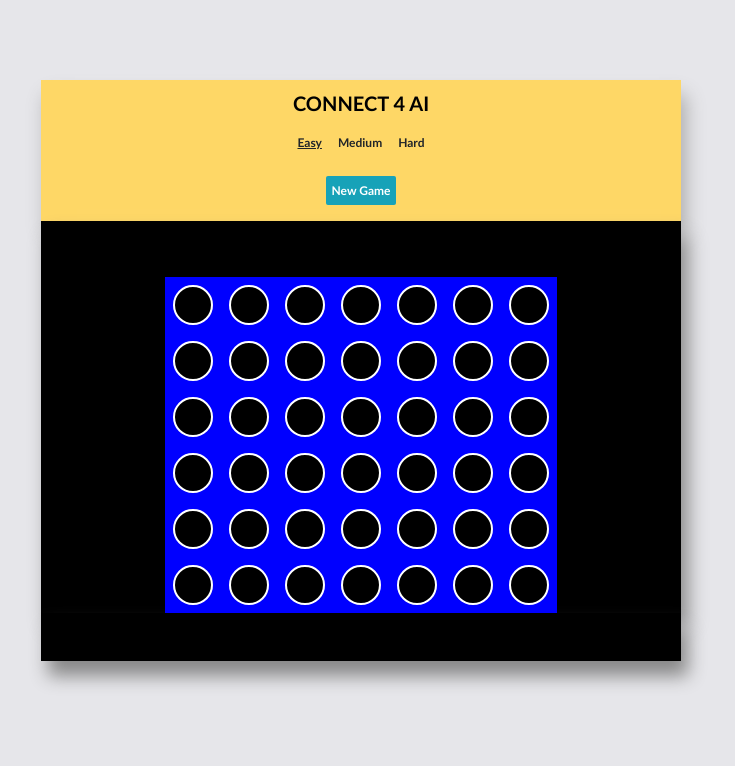
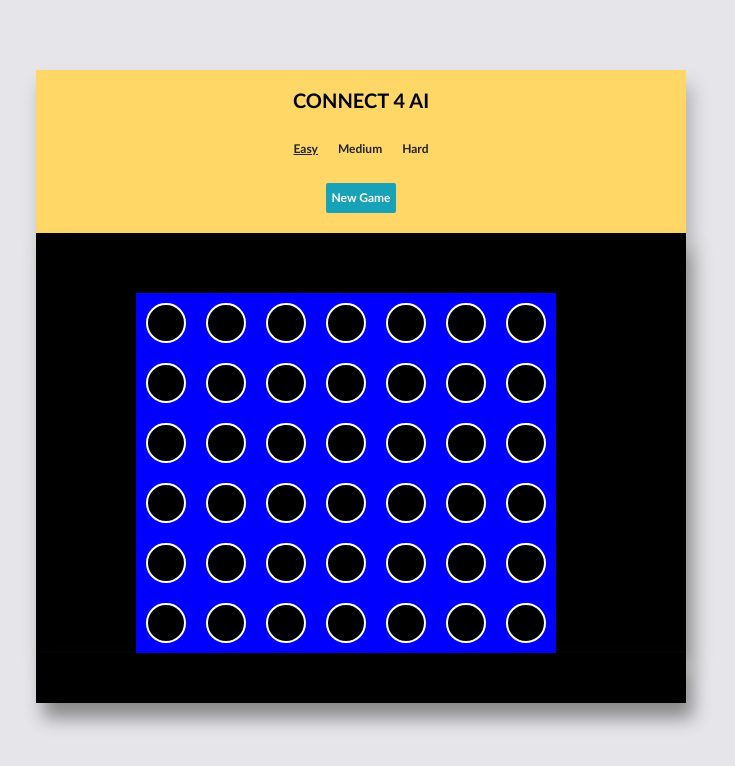
Before and after one commit to jakelawrence/Connect-4-AI, a React (Create React App) app: page / in a window 1280 px wide. Shown: the top 766 px of the page, without its empty margins (279-1014 px from the left). Built offline with nearby package versions, Linux system fonts and the light colour scheme.

Commit message:
Styling Changes

```diff
--- a/src/App.css
+++ b/src/App.css
@@ -38,3 +38,9 @@
     transform: rotate(360deg);
   }
 }
+
+@media only screen and (max-width: 400px) {
+  .App {
+    overflow: hidden;
+  }
+}
--- a/src/components/board.css
+++ b/src/components/board.css
@@ -1,25 +1,25 @@
 .backdrop {
-  padding-top: 10vh;
-
-  width: auto;
+  padding-top: 70px;
+  width: 650px;
+  margin: auto;
 }
-.grid {
+.board {
   transform: rotateX(180deg);
   width: 100%;
 }
 .row {
-  align-items: center;
-  margin: 0 auto;
   display: flex;
+  flex-wrap: wrap;
   justify-content: center;
-  position: relative;
+  margin: auto;
+  width: 650px;
 }
 .head {
   margin: auto;
   cursor: default;
   background-color: #fed766;
   box-shadow: 5px 15px 18px #adadad;
-  width: 80vh;
+  width: 650px;
 }
 
 .foot {
@@ -27,20 +27,20 @@
   cursor: default;
   background-color: black;
   box-shadow: 7px 15px 18px #888;
-  height: 6vh;
-  width: 80vh;
+  height: 50px;
+  width: 650px;
 }
 .title {
   font-family: Futura, Trebuchet MS, Arial, sans-serif;
   color: black;
-  padding: 1vh;
-  font-size: 2.5vh;
+  padding: 15px;
+  font-size: 20px;
   font-weight: bold;
 }
 
 .main {
   background-color: black;
-  width: 80vh;
+  width: 650px;
   height: 100%;
   margin: auto;
   box-shadow: 7px 15px 18px #888;
@@ -51,16 +51,15 @@
 }
 
 .difficultyGroup {
-  border-radius: 6px;
-  margin-bottom: 1vh;
+  margin-bottom: 10px;
 }
 
 .difficultyButton {
   font-family: Futura, Trebuchet MS, Arial, sans-serif;
-  font-size: 1.5vh;
+  font-size: 12px;
   font-weight: bold;
   display: inline-block;
-  margin: 1vh;
+  margin: 10px;
   cursor: pointer;
 }
 
@@ -70,10 +69,10 @@
 
 .difficultyButtonSelected {
   font-family: Futura, Trebuchet MS, Arial, sans-serif;
-  font-size: 1.5vh;
+  font-size: 12px;
   font-weight: bold;
   display: inline-block;
-  margin: 1vh;
+  margin: 10px;
   cursor: pointer;
   text-decoration: underline;
 }
@@ -81,21 +80,47 @@
 .newGameButton {
   color: white;
   font-family: Futura, Trebuchet MS, Arial, sans-serif;
-  font-size: 1.5vh;
+  font-size: 12px;
   font-weight: bold;
   display: inline-block;
-  margin: 1vh;
   cursor: pointer;
-  padding: 0.7vh;
+  padding: 6px;
   border-radius: 2px;
   background-color: #17a2b8;
 }
 
 .newGameButton:hover {
-  transition: 0.5s;
   background-color: #1c8d9e;
 }
 
 .newGame {
-  padding-bottom: 1vh;
+  padding-bottom: 20px;
+  padding-top: 5px;
 }
+
+@media only screen and (max-width: 650px) {
+  .row{
+    width: 100%;
+  }
+  .foot{
+    width: 100%;
+  }
+  .main {
+    width: 100%;
+  }
+  .backdrop {
+    width: 100%;
+  }
+  .head {
+    width: 100%;
+  }
+}
+
+@media only screen and (max-width: 400px) {
+  .backdrop {
+    padding-top: 0;
+  }
+  .foot{
+    height:400px
+  }
+}
--- a/src/components/board.jsx
+++ b/src/components/board.jsx
@@ -11,8 +11,8 @@ const CENTER_COLUMN = Math.floor(COLUMNS / 2);
 
 class Board extends Component {
   state = {
-    //init grid
-    grid: [],
+    //init board
+    board: [],
 
     //for winner message after game over
     winnerColor: "",
@@ -35,13 +35,13 @@ class Board extends Component {
   };
 
   componentDidMount() {
-    const grid = drawBoard();
-    this.setState({ grid });
+    const board = drawBoard();
+    this.setState({ board });
   }
   //for pressing new game
-  resetGrid() {
-    const grid = drawBoard();
-    this.setState({ grid });
+  resetBoard() {
+    const board = drawBoard();
+    this.setState({ board });
     this.setState({ winner: "" });
     this.setState({ gameOver: false });
   }
@@ -57,7 +57,7 @@ class Board extends Component {
         updateDifficulty.medium = "difficultyButton";
         updateDifficulty.hard = "difficultyButton";
         updateDifficulty.depth = 2;
-        this.resetGrid();
+        this.resetBoard();
         break;
       case "medium":
         updateDifficulty.selectedDifficulty = "medium";
@@ -65,7 +65,7 @@ class Board extends Component {
         updateDifficulty.medium = "difficultyButtonSelected";
         updateDifficulty.hard = "difficultyButton";
         updateDifficulty.depth = 3;
-        this.resetGrid();
+        this.resetBoard();
         break;
       default:
         updateDifficulty.selectedDifficulty = "hard";
@@ -73,7 +73,7 @@ class Board extends Component {
         updateDifficulty.medium = "difficultyButton";
         updateDifficulty.hard = "difficultyButtonSelected";
         updateDifficulty.depth = 5;
-        this.resetGrid();
+        this.resetBoard();
         break;
     }
     this.setState({ difficulty: updateDifficulty });
@@ -84,18 +84,18 @@ class Board extends Component {
     //if the game is not over
     if (!this.state.gameOver) {
       //if the column is not completely full of game pieces
-      if (this.state.grid[ROWS - 2][col].piece === 0) {
+      if (this.state.board[ROWS - 2][col].piece === 0) {
         //drop the piece
-        let newGrid = dropPiece(this.state.grid, col, PLAYER);
-        this.setState({ grid: newGrid });
+        let newBoard = dropPiece(this.state.board, col, PLAYER);
+        this.setState({ board: newBoard });
         //check for a four in a row
-        let forWinPlayer = checkForWin(this.state.grid, PLAYER);
+        let forWinPlayer = checkForWin(this.state.board, PLAYER);
         if (forWinPlayer.isWin) {
           //highlight the four in a row with css
-          let finalGrid = highlightWin(forWinPlayer, this.state.grid);
+          let finalBoard = highlightWin(forWinPlayer, this.state.board);
           //set the footer to say the winner
           this.setState({
-            grid: finalGrid,
+            board: finalBoard,
             winner: "YOU WIN!",
             winnerColor: "red",
             gameOver: true,
@@ -105,29 +105,28 @@ class Board extends Component {
 
         //get the score and column returned by the minimax
         let minimaxReturn = minimax(
-          this.state.grid, //game board
+          this.state.board, //game board
           this.state.difficulty.depth, //how many steps the minimax looks ahead
           this.state.difficulty.selectedDifficulty //difficulty selected by user
         );
-        console.log(minimaxReturn);
         // get the row that is corresponding to the column returned by minimax for the placement
-        let rowAI = getNextOpenRow(minimaxReturn.move, this.state.grid);
+        let rowAI = getNextOpenRow(minimaxReturn.move, this.state.board);
         //double check the row isnt full
         if (rowAI < ROWS - 1) {
-          let newGrid = getNewGrid(
+          let newBoard = getNewBoard(
             rowAI,
             minimaxReturn.move,
-            this.state.grid,
+            this.state.board,
             AI
           );
-          this.setState({ grid: newGrid });
+          this.setState({ board: newBoard });
           //check for four in a row
-          let forWinAI = checkForWin(this.state.grid, AI);
+          let forWinAI = checkForWin(this.state.board, AI);
           if (forWinAI.isWin) {
             //highlight four in a row with css
-            let finalGrid = highlightWin(forWinAI, this.state.grid);
+            let finalBoard = highlightWin(forWinAI, this.state.board);
             this.setState({
-              grid: finalGrid,
+              board: finalBoard,
               winner: "AI WINS!",
               winnerColor: "gold",
               gameOver: true,
@@ -140,7 +139,7 @@ class Board extends Component {
   }
 
   render() {
-    const { grid } = this.state;
+    const { board } = this.state;
 
     return (
       <div className="backdrop">
@@ -167,14 +166,14 @@ class Board extends Component {
             </div>
           </div>
           <div className="newGame">
-            <div className="newGameButton" onClick={() => this.resetGrid()}>
+            <div className="newGameButton" onClick={() => this.resetBoard()}>
               New Game
             </div>
           </div>
         </div>
         <div className="main">
-          <div className="grid">
-            {grid.map((row, rowIdx) => {
+          <div className="board">
+            {board.map((row, rowIdx) => {
               return (
                 <div className="row" key={rowIdx}>
                   {row.map((node, nodeIdx) => {
@@ -219,43 +218,40 @@ class Board extends Component {
 }
 
 //drop the piece in the game board
-const dropPiece = (grid, col, turn) => {
-  let row = getNextOpenRow(col, grid);
+const dropPiece = (board, col, turn) => {
+  let row = getNextOpenRow(col, board);
   if (row < ROWS - 1) {
-    let newGrid = getNewGrid(row, col, grid, turn);
-    return newGrid;
+    let newBoard = getNewBoard(row, col, board, turn);
+    return newBoard;
   }
 };
 
 //minimax algorithm searches all possibilites to a certain depth
 //uses alpha beta pruing to speed up the process
 //finds the most effective move based on heuristuc score
-const minimax = (grid, depth, difficulty) => {
+const minimax = (board, depth, difficulty) => {
   let best = {
     move: null,
     score: -Infinity,
   };
   let alpha = -Infinity;
   let beta = Infinity;
-  let scoreCompCount = 0;
   //get all non-filled rows
-  let legalMoves = getValidDrops(grid);
+  let legalMoves = getValidDrops(board);
   //simulate drops for each row that is available
   legalMoves.forEach((col) => {
     //create a deep copy of board to avoid changing the state
-    let gridCopy = JSON.parse(JSON.stringify(grid));
-    let newBoard = dropPiece(gridCopy, col, AI);
+    let boardCopy = JSON.parse(JSON.stringify(board));
+    let newBoard = dropPiece(boardCopy, col, AI);
     //pass to min
     let moveScore = min(newBoard, alpha, beta, 1, depth, difficulty);
-    console.log("Col " + col + ": " + moveScore)
     //find the best score of all the columns
     if (moveScore > best.score) {
-      scoreCompCount++;
       best.score = moveScore;
       best.move = col;
     }
     if (alpha >= beta) {
-      return
+      return;
     }
   });
   if (difficulty === "easy" && !Math.floor(Math.random() * 3)) {
@@ -266,10 +262,10 @@ const minimax = (grid, depth, difficulty) => {
 };
 
 //find the move that benefits the AI the most, which is the largest possible heuristic score
-const max = (grid, alpha, beta, currentDepth, depth, difficulty) => {
+const max = (board, alpha, beta, currentDepth, depth, difficulty) => {
   //if the move leads to a connect 4 or tie game
-  if (isTerminalGrid(grid) || currentDepth === depth) {
-    return evaluate(grid, difficulty);
+  if (isTerminalBoard(board) || currentDepth === depth) {
+    return evaluate(board, difficulty);
   }
   //simulate all possible drops again
   //this is a recursive functiom
@@ -278,13 +274,13 @@ const max = (grid, alpha, beta, currentDepth, depth, difficulty) => {
     //start with lowest possible score, negative infinity
     let score = -Infinity;
     //get all open columns
-    let legalMoves = getValidDrops(grid);
+    let legalMoves = getValidDrops(board);
     //simulate a drop for each possible move
     for (let i = 0; i < legalMoves.length; i++) {
-      //deep copy grid so it doesn't change the current state
+      //deep copy board so it doesn't change the current state
       //we do this because we are just simulating the drops
-      let gridCopy = JSON.parse(JSON.stringify(grid));
-      let newBoard = dropPiece(gridCopy, legalMoves[i], AI);
+      let boardCopy = JSON.parse(JSON.stringify(board));
+      let newBoard = dropPiece(boardCopy, legalMoves[i], AI);
       let moveScore = min(
         newBoard,
         alpha,
@@ -307,11 +303,11 @@ const max = (grid, alpha, beta, currentDepth, depth, difficulty) => {
 };
 
 //find the move that hurts the PLAYER the most, which is the smallest possible heuristic score
-const min = (grid, alpha, beta, currentDepth, depth, difficulty) => {
+const min = (board, alpha, beta, currentDepth, depth, difficulty) => {
   //if the move leads to a connect 4 or tie game
   //or if the minimax has looked as far as it can go with the given depth
-  if (isTerminalGrid(grid) || currentDepth === depth) {
-    return evaluate(grid, difficulty);
+  if (isTerminalBoard(board) || currentDepth === depth) {
+    return evaluate(board, difficulty);
   }
 
   //simulate all possible drops again
@@ -321,13 +317,13 @@ const min = (grid, alpha, beta, currentDepth, depth, difficulty) => {
     //start with highest possible score, infinity
     let score = Infinity;
     //get all open columns
-    let legalMoves = getValidDrops(grid);
+    let legalMoves = getValidDrops(board);
     //simulate a drop for each possible move
     for (let i = 0; i < legalMoves.length; i++) {
-      //deep copy grid so it doesn't change the current state
+      //deep copy board so it doesn't change the current state
       //we do this because we are just simulating the drops
-      let gridCopy = JSON.parse(JSON.stringify(grid));
-      let newBoard = dropPiece(gridCopy, legalMoves[i], PLAYER);
+      let boardCopy = JSON.parse(JSON.stringify(board));
+      let newBoard = dropPiece(boardCopy, legalMoves[i], PLAYER);
       let moveScore = max(
         newBoard,
         alpha,
@@ -355,12 +351,12 @@ const min = (grid, alpha, beta, currentDepth, depth, difficulty) => {
 //if its the PLAYER, we dont want that move, so return negative infinity
 //else, the game is a tie so we return zero
 //if the game has been simulated to the maximum depth
-const evaluate = (grid, difficulty) => {
+const evaluate = (board, difficulty) => {
   let score = 0;
 
-  if (isTerminalGrid(grid)) {
-    let checkPlayer = checkForWin(grid, PLAYER);
-    let checkAI = checkForWin(grid, AI);
+  if (isTerminalBoard(board)) {
+    let checkPlayer = checkForWin(board, PLAYER);
+    let checkAI = checkForWin(board, AI);
     if (checkAI.isWin) {
       score = Infinity;
     } else if (checkPlayer.isWin) {
@@ -370,7 +366,7 @@ const evaluate = (grid, difficulty) => {
     }
   } else {
     for (let r = 0; r < ROWS - 1; r++) {
-      if (grid[r][CENTER_COLUMN].piece === 2) {
+      if (board[r][CENTER_COLUMN].piece === 2) {
         score += 1;
       }
     }
@@ -378,10 +374,10 @@ const evaluate = (grid, difficulty) => {
     for (let r = 0; r < ROWS - 1; r++) {
       for (let c = 0; c < COLUMNS - 3; c++) {
         let window = [
-          grid[r][c],
-          grid[r][c + 1],
-          grid[r][c + 2],
-          grid[r][c + 3],
+          board[r][c],
+          board[r][c + 1],
+          board[r][c + 2],
+          board[r][c + 3],
         ];
         score += evaluateWindow(window, difficulty);
       }
@@ -390,10 +386,10 @@ const evaluate = (grid, difficulty) => {
     for (let c = 0; c < COLUMNS; c++) {
       for (let r = 0; r < ROWS - 4; r++) {
         let window = [
-          grid[r][c],
-          grid[r + 1][c],
-          grid[r + 2][c],
-          grid[r + 3][c],
+          board[r][c],
+          board[r + 1][c],
+          board[r + 2][c],
+          board[r + 3][c],
         ];
         score += evaluateWindow(window, difficulty);
       }
@@ -403,10 +399,10 @@ const evaluate = (grid, difficulty) => {
     for (let c = 0; c < COLUMNS - 3; c++) {
       for (let r = 0; r < ROWS - 4; r++) {
         let window = [
-          grid[r][c],
-          grid[r + 1][c + 1],
-          grid[r + 2][c + 2],
-          grid[r + 3][c + 3],
+          board[r][c],
+          board[r + 1][c + 1],
+          board[r + 2][c + 2],
+          board[r + 3][c + 3],
         ];
         score += evaluateWindow(window, difficulty);
       }
@@ -416,10 +412,10 @@ const evaluate = (grid, difficulty) => {
     for (let c = 0; c < COLUMNS - 3; c++) {
       for (let r = 3; r < ROWS - 1; r++) {
         let window = [
-          grid[r][c],
-          grid[r - 1][c + 1],
-          grid[r - 2][c + 2],
-          grid[r - 3][c + 3],
+          board[r][c],
+          board[r - 1][c + 1],
+          board[r - 2][c + 2],
+          board[r - 3][c + 3],
         ];
         score += evaluateWindow(window, difficulty);
       }
@@ -486,21 +482,21 @@ const evaluateWindow = (window, difficulty) => {
   return score;
 };
 
-const getValidDrops = (grid) => {
+const getValidDrops = (board) => {
   let validRows = [];
   for (let c = 0; c < COLUMNS; c++) {
-    if (grid[ROWS - 2][c].piece === 0) {
+    if (board[ROWS - 2][c].piece === 0) {
       validRows.push(c);
     }
   }
   return validRows;
 };
 
-const isTerminalGrid = (grid) => {
-  let validDrops = getValidDrops(grid);
+const isTerminalBoard = (board) => {
+  let validDrops = getValidDrops(board);
   if (
-    checkForWin(grid, PLAYER).isWin ||
-    checkForWin(grid, AI).isWin ||
+    checkForWin(board, PLAYER).isWin ||
+    checkForWin(board, AI).isWin ||
     validDrops.length === 0
   ) {
     return true;
@@ -509,7 +505,7 @@ const isTerminalGrid = (grid) => {
   }
 };
 
-const checkForWin = (grid, turn) => {
+const checkForWin = (board, turn) => {
   //check horizontal wins
   let fourInARow = {
     isWin: false,
@@ -533,10 +529,10 @@ const checkForWin = (grid, turn) => {
   for (let c = 0; c < COLUMNS - 3; c++) {
     for (let r = 0; r < ROWS - 1; r++) {
       if (
-        grid[r][c].piece === turn &&
-        grid[r][c + 1].piece === turn &&
-        grid[r][c + 2].piece === turn &&
-        grid[r][c + 3].piece === turn
+        board[r][c].piece === turn &&
+        board[r][c + 1].piece === turn &&
+        board[r][c + 2].piece === turn &&
+        board[r][c + 3].piece === turn
       ) {
         fourInARow.one.r = r;
         fourInARow.one.c = c;
@@ -555,10 +551,10 @@ const checkForWin = (grid, turn) => {
   for (let c = 0; c < COLUMNS; c++) {
     for (let r = 0; r < ROWS - 4; r++) {
       if (
-        grid[r][c].piece === turn &&
-        grid[r + 1][c].piece === turn &&
-        grid[r + 2][c].piece === turn &&
-        grid[r + 3][c].piece === turn
+        board[r][c].piece === turn &&
+        board[r + 1][c].piece === turn &&
+        board[r + 2][c].piece === turn &&
+        board[r + 3][c].piece === turn
       ) {
         fourInARow.one.r = r;
         fourInARow.one.c = c;
@@ -577,10 +573,10 @@ const checkForWin = (grid, turn) => {
   for (let c = 0; c < COLUMNS - 3; c++) {
     for (let r = 0; r < ROWS - 4; r++) {
       if (
-        grid[r][c].piece === turn &&
-        grid[r + 1][c + 1].piece === turn &&
-        grid[r + 2][c + 2].piece === turn &&
-        grid[r + 3][c + 3].piece === turn
+        board[r][c].piece === turn &&
+        board[r + 1][c + 1].piece === turn &&
+        board[r + 2][c + 2].piece === turn &&
+        board[r + 3][c + 3].piece === turn
       ) {
         fourInARow.one.r = r;
         fourInARow.one.c = c;
@@ -599,10 +595,10 @@ const checkForWin = (grid, turn) => {
   for (let c = 0; c < COLUMNS - 3; c++) {
     for (let r = 3; r < ROWS - 1; r++) {
       if (
-        grid[r][c].piece === turn &&
-        grid[r - 1][c + 1].piece === turn &&
-        grid[r - 2][c + 2].piece === turn &&
-        grid[r - 3][c + 3].piece === turn
+        board[r][c].piece === turn &&
+        board[r - 1][c + 1].piece === turn &&
+        board[r - 2][c + 2].piece === turn &&
+        board[r - 3][c + 3].piece === turn
       ) {
         fourInARow.one.r = r;
         fourInARow.one.c = c;
@@ -620,45 +616,45 @@ const checkForWin = (grid, turn) => {
   return fourInARow;
 };
 
-const highlightWin = (fourInARow, grid) => {
-  grid[fourInARow.one.r][fourInARow.one.c].isWinningPiece = true;
-  grid[fourInARow.two.r][fourInARow.two.c].isWinningPiece = true;
-  grid[fourInARow.three.r][fourInARow.three.c].isWinningPiece = true;
-  grid[fourInARow.four.r][fourInARow.four.c].isWinningPiece = true;
-  return grid;
+const highlightWin = (fourInARow, board) => {
+  board[fourInARow.one.r][fourInARow.one.c].isWinningPiece = true;
+  board[fourInARow.two.r][fourInARow.two.c].isWinningPiece = true;
+  board[fourInARow.three.r][fourInARow.three.c].isWinningPiece = true;
+  board[fourInARow.four.r][fourInARow.four.c].isWinningPiece = true;
+  return board;
 };
 
-const getNextOpenRow = (col, grid) => {
+const getNextOpenRow = (col, board) => {
   for (let row = 0; row < ROWS - 1; row++) {
-    if (grid[row][col].piece === 0) {
+    if (board[row][col].piece === 0) {
       return row;
     }
   }
   return Infinity;
 };
 
-const getNewGrid = (row, col, grid, turn) => {
-  grid[row][col].piece = turn;
+const getNewBoard = (row, col, board, turn) => {
+  board[row][col].piece = turn;
   if (turn === PLAYER) {
-    grid[row][col].isPlayer = true;
+    board[row][col].isPlayer = true;
   } else {
-    grid[row][col].isAI = true;
+    board[row][col].isAI = true;
   }
-  grid[row][col].isEmpty = false;
+  board[row][col].isEmpty = false;
 
-  return grid;
+  return board;
 };
 
 const drawBoard = () => {
-  const grid = [];
+  const board = [];
   for (let row = 0; row < ROWS; row++) {
     const currentRow = [];
     for (let col = 0; col < COLUMNS; col++) {
       currentRow.push(createNode(col, row, 0));
     }
-    grid.push(currentRow);
+    board.push(currentRow);
   }
-  return grid;
+  return board;
 };
 
 const createNode = (col, row, piece) => {
--- a/src/components/node.css
+++ b/src/components/node.css
@@ -2,10 +2,10 @@
   background-color: blue;
 }
 .piece {
-  width: 5vh;
-  height: 5vh;
+  width: 40px;
+  height: 40px;
   border-radius: 50%;
-  margin: 1vh;
+  margin: 10px;
 }
 .piece-empty {
   border: 2px solid white;
@@ -23,8 +23,8 @@
 }
 
 .piece-selector {
-  width: 5vh;
-  height: 5vh;
+  width: 40px;
+  height: 40px;
 }
 
 .piece-selector:hover {
@@ -36,3 +36,13 @@
 .winningPiece {
   border: 4px solid #00ff37 !important;
 }
+
+
+@media only screen and (max-width: 400px) {
+  .piece {
+    width: 35px;
+    height: 35px;
+    border-radius: 50%;
+    margin: 7px;
+  }
+}
```
